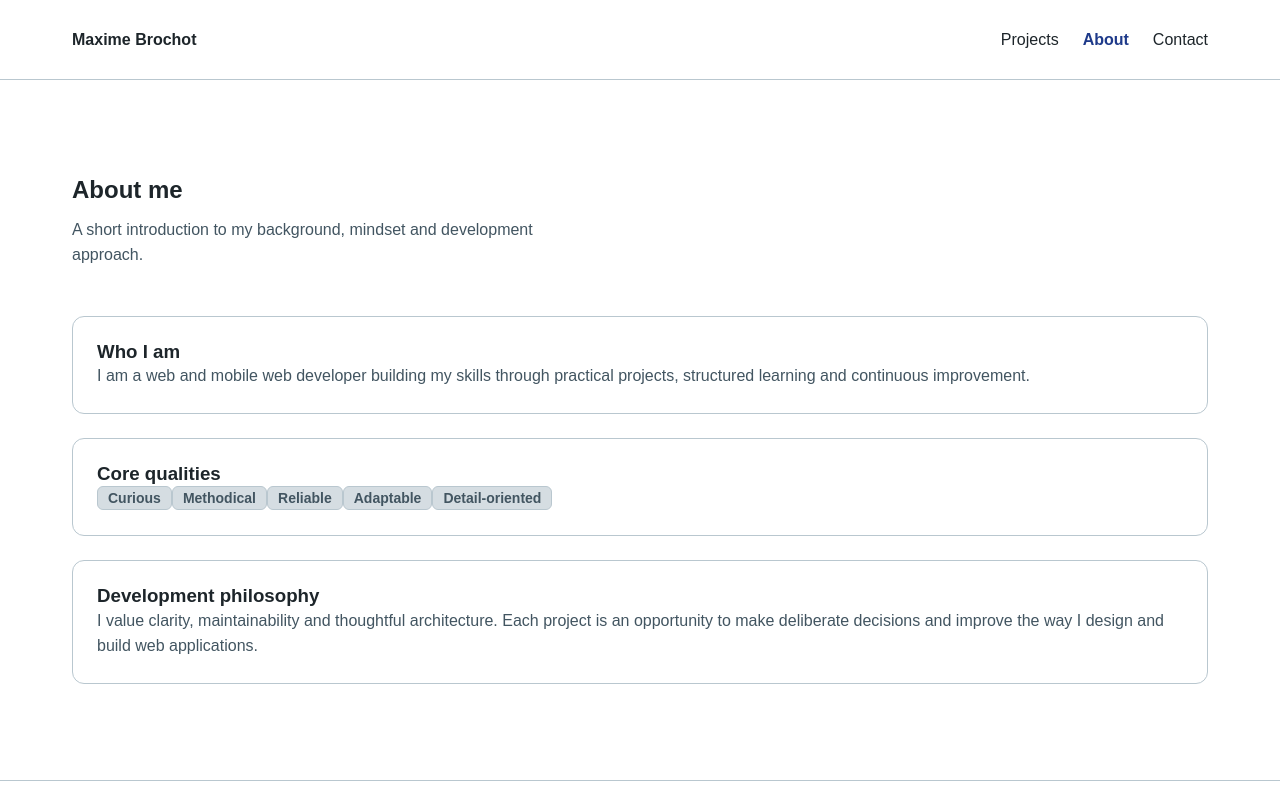
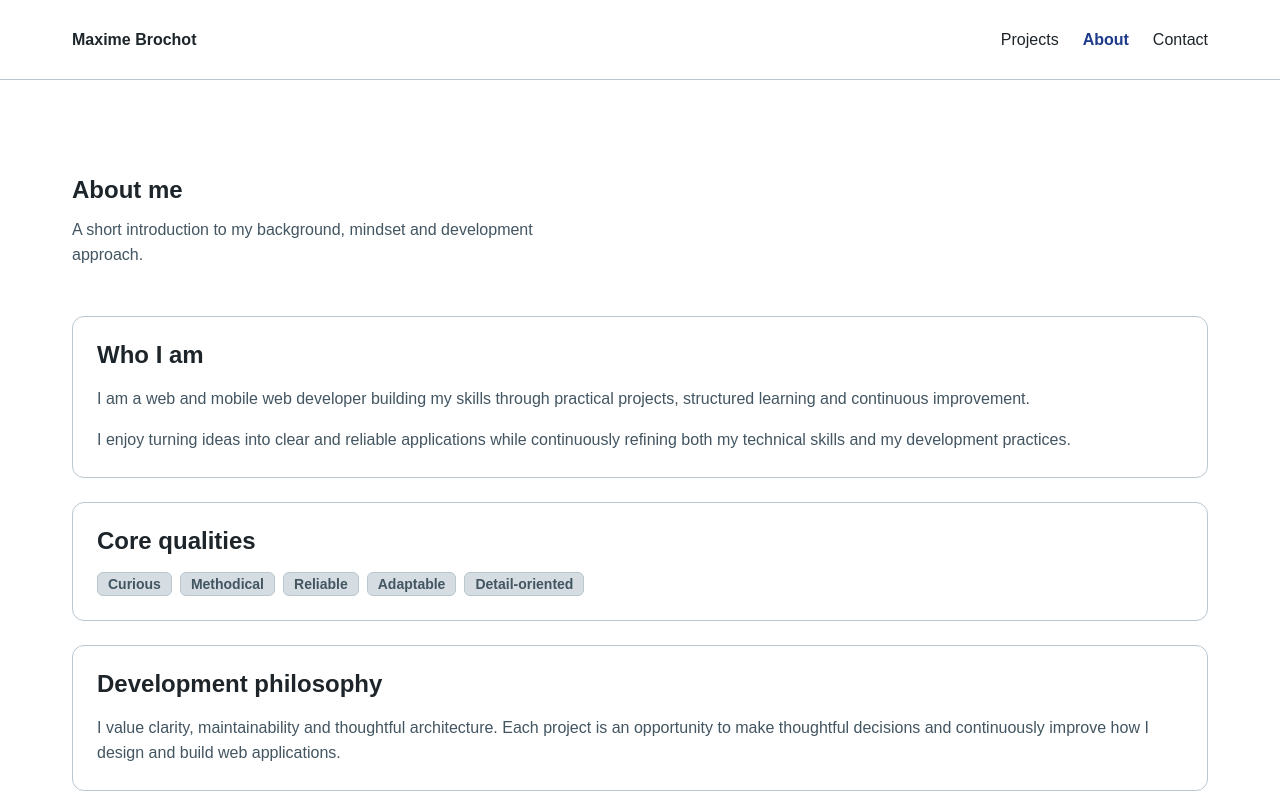
Before and after one commit to BrochotMaxime/portfolio, a React (Vite) app: page /about in a window 1280 px wide. Shown: the top 800 px of the page. Built offline with nearby package versions, Linux system fonts and the light colour scheme.

Commit message:
refactor: improve about page content and card spacing

```diff
--- a/src/pages/AboutPage.jsx
+++ b/src/pages/AboutPage.jsx
@@ -25,15 +25,19 @@ function AboutPage() {
 
           <div className="about-page__content">
             <Card>
-              <h3>Who I am</h3>
+              <h2>Who I am</h2>
 
               <p>
                 I am a web and mobile web developer building my skills through practical projects, structured learning and continuous improvement.
               </p>
+
+              <p>
+                I enjoy turning ideas into clear and reliable applications while continuously refining both my technical skills and my development practices.
+              </p>
             </Card>
 
             <Card>
-              <h3>Core qualities</h3>
+              <h2>Core qualities</h2>
 
               <div className="about-page__badges">
                 <Badge>Curious</Badge>
@@ -45,12 +49,10 @@ function AboutPage() {
             </Card>
 
             <Card>
-              <h3>Development philosophy</h3>
+              <h2>Development philosophy</h2>
 
               <p>
-                I value clarity, maintainability and thoughtful architecture. Each
-                project is an opportunity to make deliberate decisions and improve
-                the way I design and build web applications.
+                I value clarity, maintainability and thoughtful architecture. Each project is an opportunity to make thoughtful decisions and continuously improve how I design and build web applications.
               </p>
             </Card>
           </div>
--- a/src/styles/components/_card.scss
+++ b/src/styles/components/_card.scss
@@ -14,3 +14,7 @@
   border-color: $color-hover;
   transform: translateY(-2px);
 }
+
+.card > * + * {
+  margin-top: 1rem;
+}
--- a/src/styles/pages/_about-page.scss
+++ b/src/styles/pages/_about-page.scss
@@ -9,3 +9,10 @@
   gap: 1.5rem;
   margin-top: 3rem;
 }
+
+.about-page__badges {
+  display: flex;
+  flex-wrap: wrap;
+  gap: 0.5rem;
+  margin-top: 1rem;
+}
```
